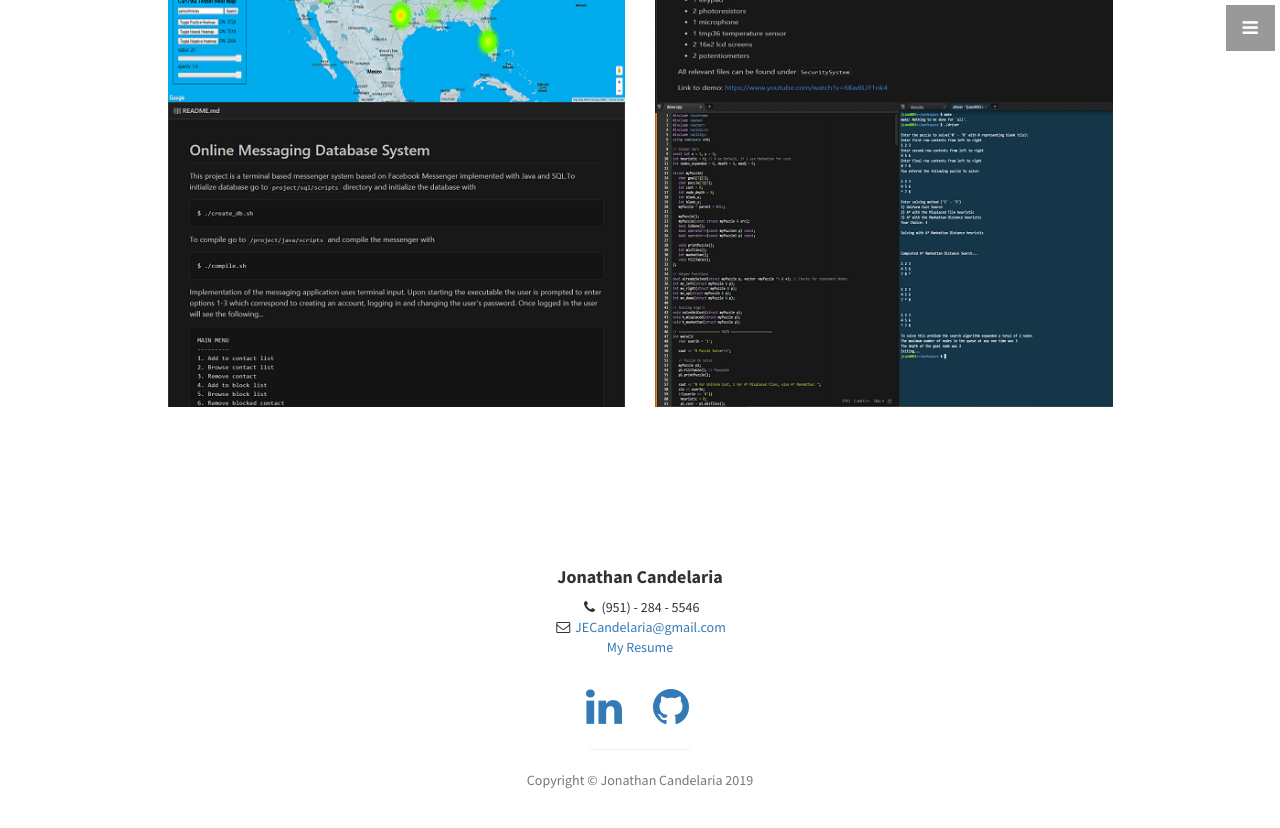
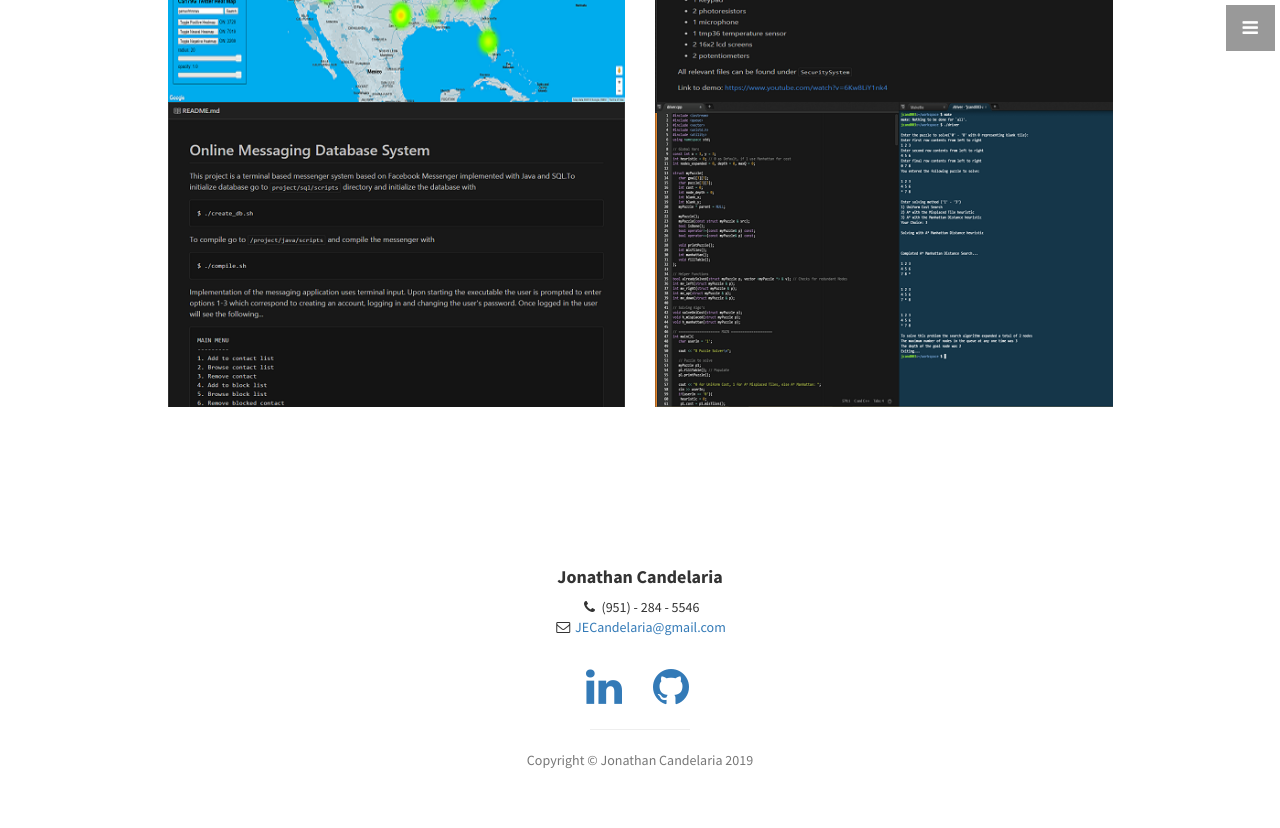
Before and after one commit to JECan/JE, a Jekyll site: the page built from index.html, in a window 1280 px wide and 900 px high, scrolled down 2288 px. Shown: the top 828 px of the window. Built offline with Jekyll 4.4.1, drawn with Linux system fonts in a browser that asks for light colours.

Commit message:
remove old resume
remove old resume

```diff
--- a/_includes/footer.html
+++ b/_includes/footer.html
@@ -9,7 +9,6 @@
         <ul class="list-unstyled">
           <li><i class="fa fa-phone fa-fw"></i> {{ site.telephone }}</li>
           <li><i class="fa fa-envelope-o fa-fw"></i>  <a href="mailto:{{ site.email }}">{{ site.email }}</a>
-          <li><a href="../jonathan-candelaria-resume.pdf">My Resume</a>
           </li>
         </ul>
         <br>
```
